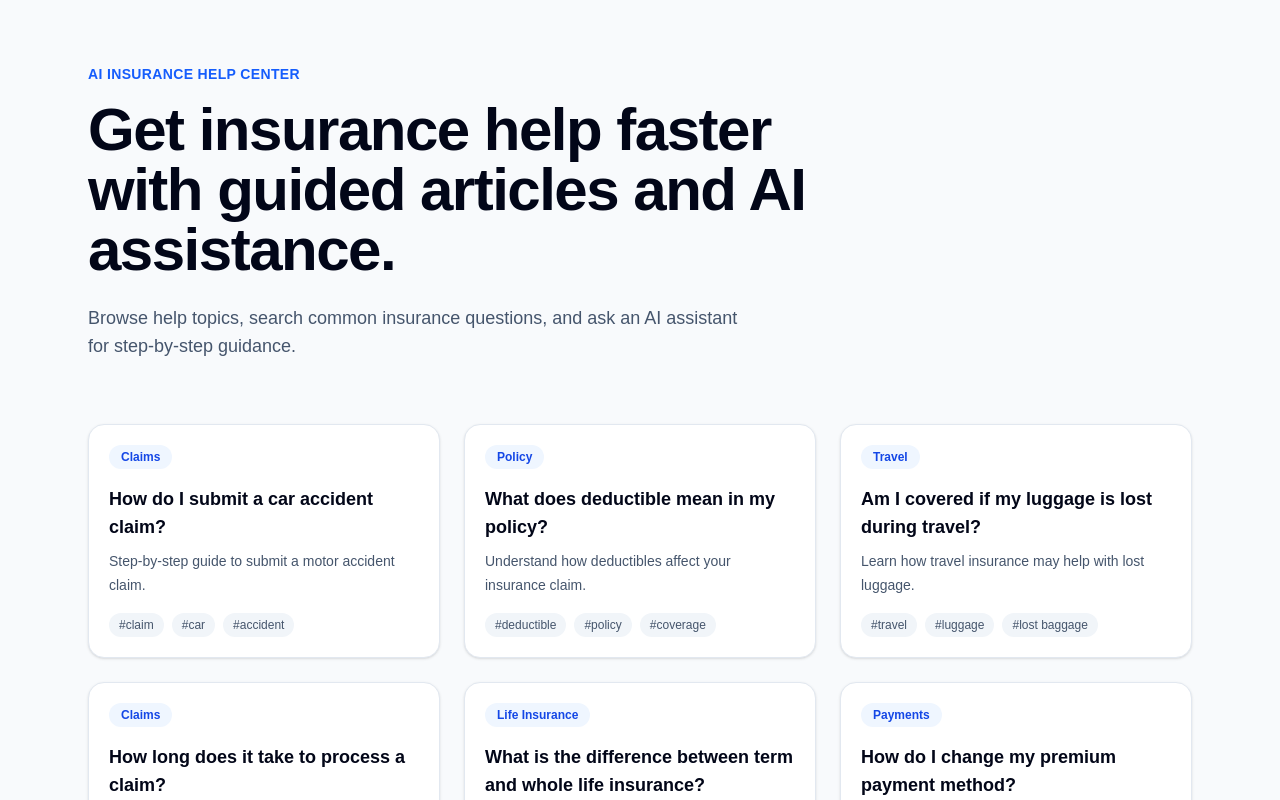
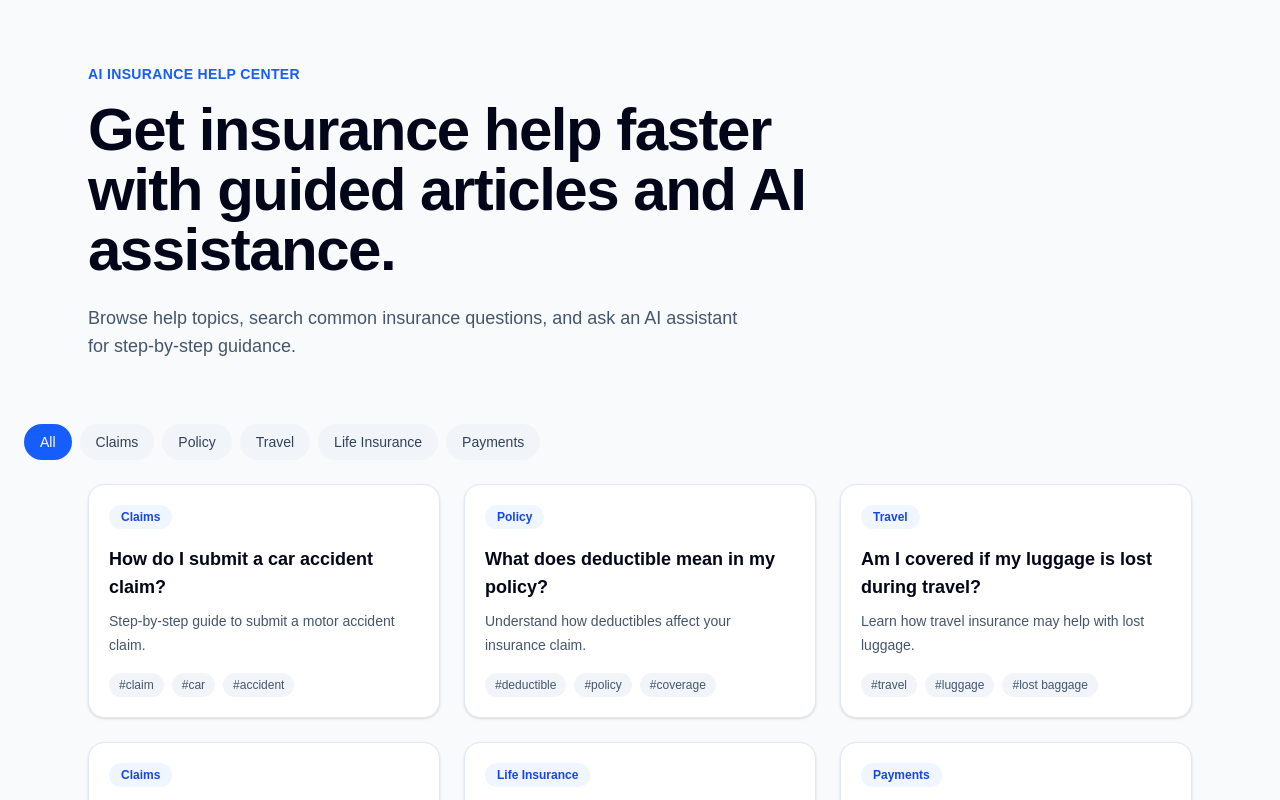
Before and after one commit to iamsudhanshu-dev/ai-insurance-help-center, a Next.js app: page / in a window 1280 px wide. Shown: the top 800 px of the page. Built offline with nearby package versions, Linux system fonts and the light colour scheme.

Commit message:
added category filter with article cards using React state

```diff
--- a/app/page.tsx
+++ b/app/page.tsx
@@ -1,6 +1,12 @@
+"use client";
+
+import { useState } from "react";
 import HelpCenterList from "@/components/help-center/help-center-list";
+import CategoryFilter from "@/components/help-center/category-filter";
 
 const Home = () => {
+  const [selectedCategory, setSelectedCategory] = useState("All");
+
   return (
     <main className="min-h-screen bg-slate-50">
       <section className="mx-auto max-w-6xl px-6 py-16">
@@ -17,8 +23,11 @@ const Home = () => {
           assistant for step-by-step guidance.
         </p>
       </section>
-
-      <HelpCenterList />
+      <CategoryFilter
+        selected={selectedCategory}
+        onChange={setSelectedCategory}
+      />
+      <HelpCenterList selectedCategory={selectedCategory} />
     </main>
   );
 };
--- a/components/help-center/category-filter.tsx
+++ b/components/help-center/category-filter.tsx
@@ -21,7 +21,7 @@ const CategoryFilter = ({ selected, onChange }: Props) => {
         All
       </button>
 
-      {categories.map((category) => (
+      {categories?.map((category) => (
         <button
           key={category}
           onClick={() => onChange(category)}
--- a/components/help-center/help-center-list.tsx
+++ b/components/help-center/help-center-list.tsx
@@ -1,11 +1,23 @@
+"use client";
+
 import { articles } from "@/data/articles";
 import ArticleCard from "./article-card";
+import type { HelpArticle } from "@/data/articles";
 
-const HelpCenterList = () => {
+type Props = {
+  selectedCategory: string;
+};
+
+const HelpCenterList = ({ selectedCategory }: Props) => {
+  const filteredArticles: HelpArticle[] =
+    selectedCategory === "All"
+      ? articles
+      : articles.filter((a) => a.category === selectedCategory);
+
   return (
     <section className="mx-auto max-w-6xl px-6 pb-16">
       <div className="grid gap-6 sm:grid-cols-2 lg:grid-cols-3">
-        {articles.map((article) => (
+        {filteredArticles?.map((article) => (
           <ArticleCard key={article.id} article={article} />
         ))}
       </div>
```
Also changed, not shown: 1 other file (tests, documents, lock files or other folders).
